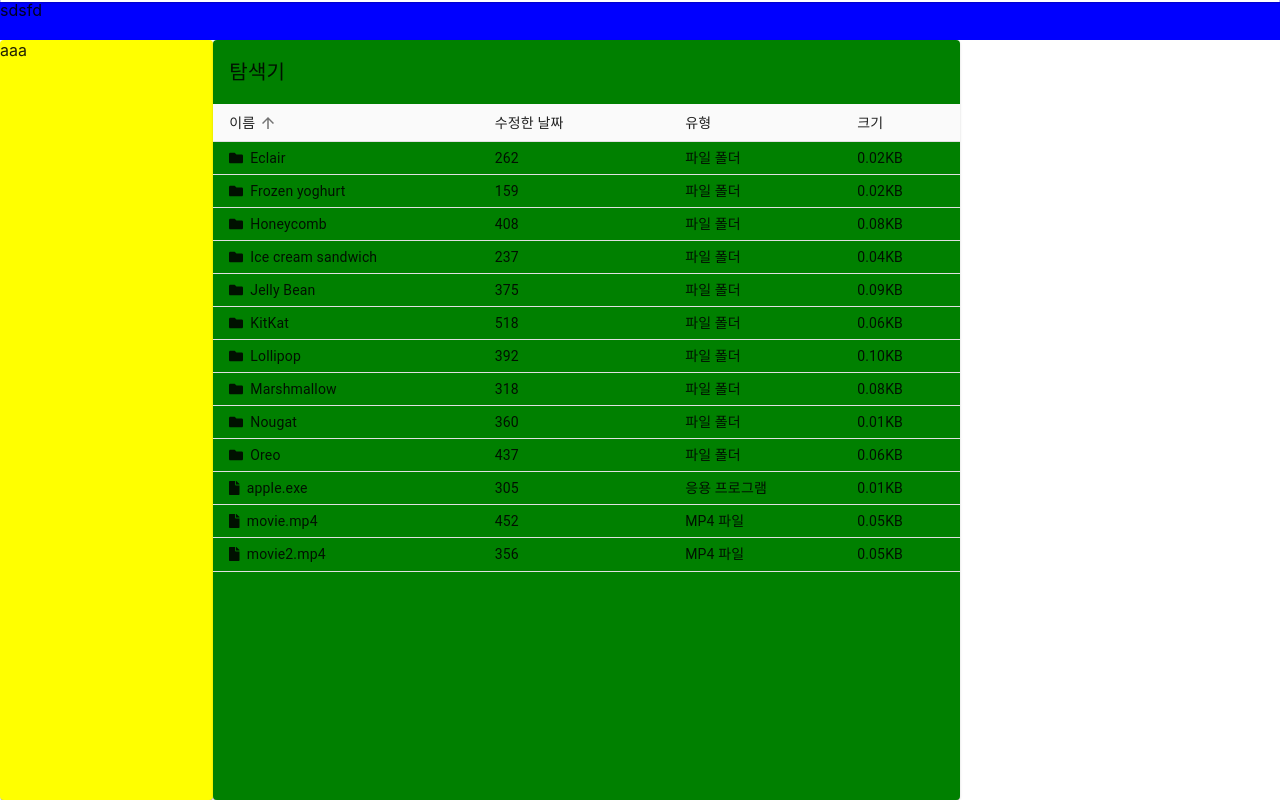
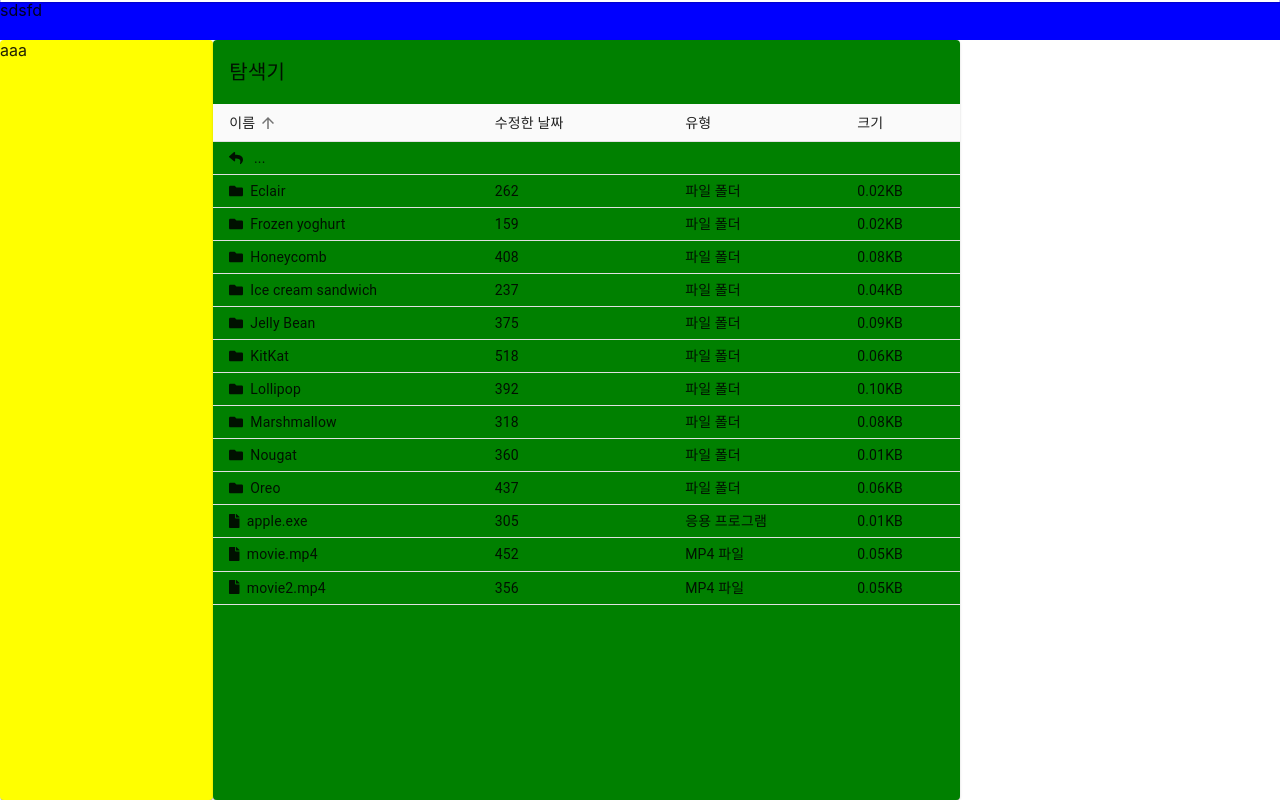
Before and after one commit to dydtjr1128/NetworkFileExplorer, a React (Create React App) app in the folder Front/AdminPage/adminapp/: page /explorer in a window 1280 px wide. Built offline with nearby package versions, Linux system fonts and the light colour scheme; the HTML template or start-up script is replaced by a standard one.

Commit message:
Support default icon - Support file, folder, parent folder icon.

```diff
--- a/Front/AdminPage/adminapp/src/component/DirectoryTable.js
+++ b/Front/AdminPage/adminapp/src/component/DirectoryTable.js
@@ -12,7 +12,7 @@ import Toolbar from '@material-ui/core/Toolbar';
 import Typography from '@material-ui/core/Typography';
 import Paper from '@material-ui/core/Paper';
 
-import {faFolder, faFile} from '@fortawesome/free-solid-svg-icons'
+import {faFolder, faFile, faReply} from '@fortawesome/free-solid-svg-icons'
 import { FontAwesomeIcon } from "@fortawesome/react-fontawesome";
 import './DirectoryTable.scss'
 
@@ -228,6 +228,22 @@ export default function DirectoryTable() {
               rowCount={rows.length}
             />
             <TableBody>
+              <TableRow
+                      hover
+                      onClick={event => handleClick(event, '...')}
+                      tabIndex={-1}
+                    >
+                      <TableCell component="th">
+                      <span style={{marginRight:'7px'}} ><FontAwesomeIcon icon={faReply} size='1x'/> </span>
+                        ...
+                      </TableCell>
+                      <TableCell>
+                      </TableCell>
+                      <TableCell>
+                      </TableCell>
+                      <TableCell>
+                      </TableCell>
+                </TableRow>
               {stableSort(rows, getSorting(order, orderBy))
                 .map((row, index) => {
                   const isItemSelected = isSelected(row.name);
```
